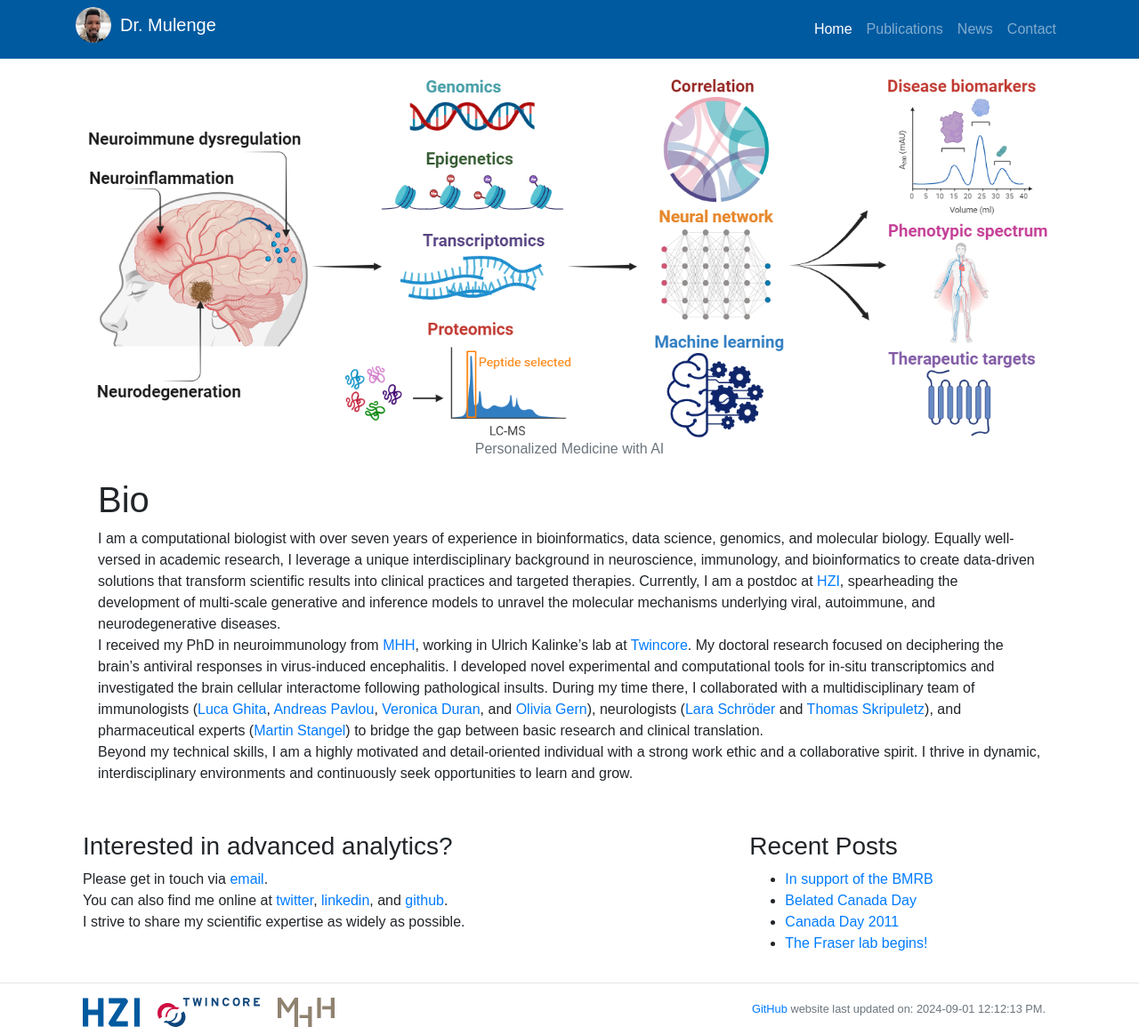
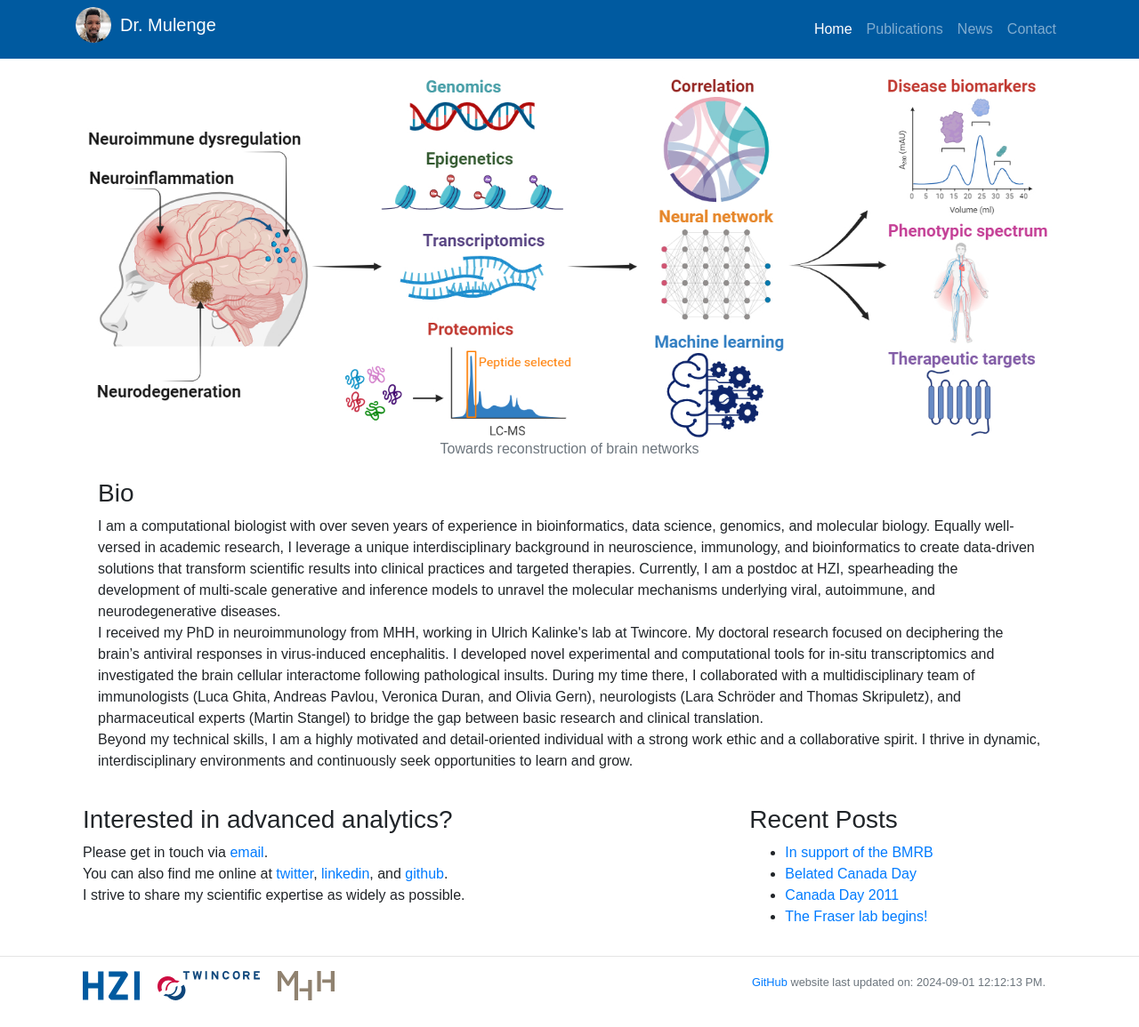
Before and after one commit to fmulenge/fmulenge.github.io, a Jekyll site: the page built from index.md, in a window 1280 px wide. Shown: the whole page at 89% size. Built offline with Jekyll 4.4.1, drawn with Linux system fonts in a browser that asks for light colours; after the commit the page ends 1125 px from its top, so only the background shows below that.

Commit message:
Update home.html

```diff
--- a/_layouts/home.html
+++ b/_layouts/home.html
@@ -3,12 +3,15 @@
 <div class="container px-2 max-width: 100%">
             <div class="text-wrapper">
                         <img src="/static/img/logo/Graphical abstract.jpeg" alt=""/>
-                        <p class="text-muted">Personalized Medicine with AI</p>
+                        <p class="text-muted">Towards reconstruction of brain networks </p>
             </div>
     <div class="row">
         <div class="col-md-15">
     	    <div class="jumbotron bg-white">
-        	    {{ content }}
+        	    <h3>Bio</h3>
+                 I am a computational biologist with over seven years of experience in bioinformatics, data science, genomics, and molecular biology. Equally well-versed in academic research, I leverage a unique interdisciplinary background in neuroscience, immunology, and bioinformatics to create data-driven solutions that transform scientific results into clinical practices and targeted therapies. Currently, I am a postdoc at HZI, spearheading the development of multi-scale generative and inference models to unravel the molecular mechanisms underlying viral, autoimmune, and neurodegenerative diseases.<br>
+                 I received my PhD in neuroimmunology from MHH, working in Ulrich Kalinke's lab at Twincore. My doctoral research focused on deciphering the brain’s antiviral responses in virus-induced encephalitis. I developed novel experimental and computational tools for in-situ transcriptomics and investigated the brain cellular interactome following pathological insults. During my time there, I collaborated with a multidisciplinary team of immunologists (Luca Ghita, Andreas Pavlou, Veronica Duran, and Olivia Gern), neurologists (Lara Schröder and Thomas Skripuletz), and pharmaceutical experts (Martin Stangel) to bridge the gap between basic research and clinical translation.<br>
+                 Beyond my technical skills, I am a highly motivated and detail-oriented individual with a strong work ethic and a collaborative spirit. I thrive in dynamic, interdisciplinary environments and continuously seek opportunities to learn and grow.<br>
             </div>
         </div>
     </div>
```
